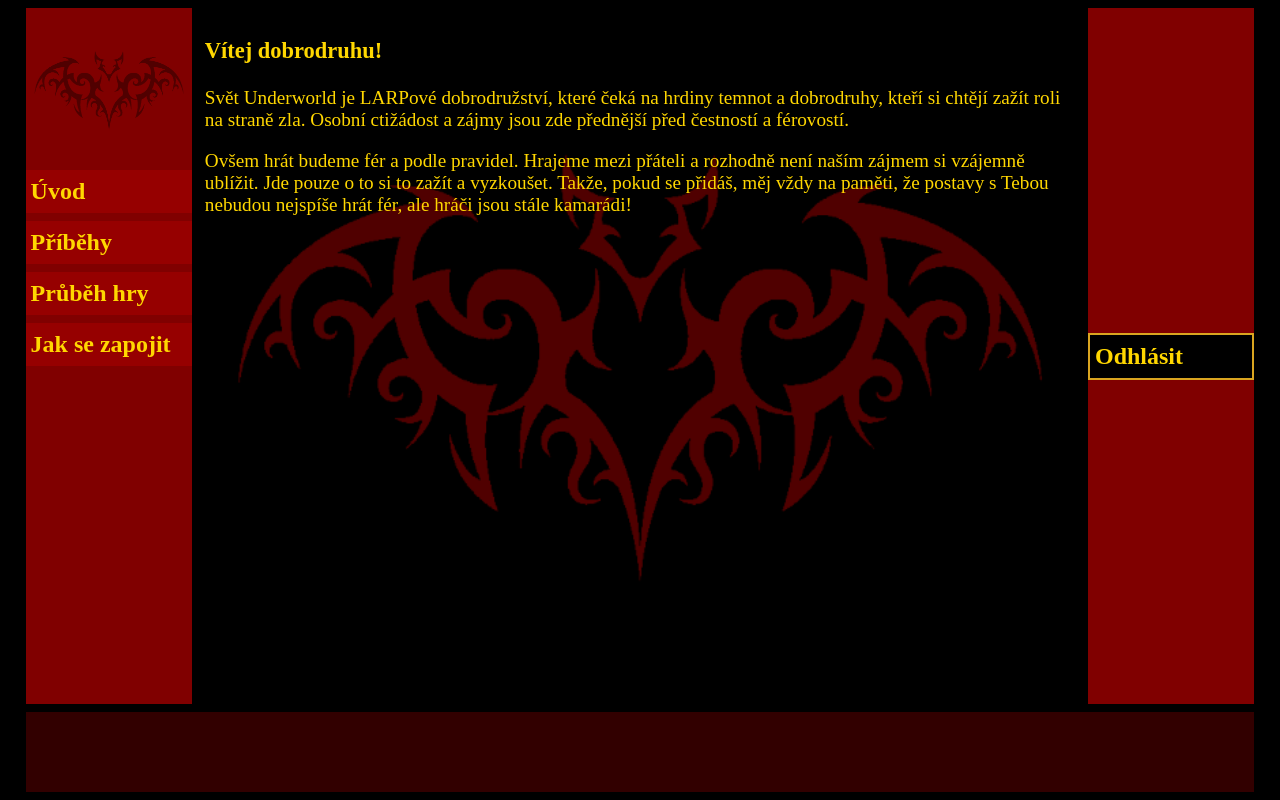
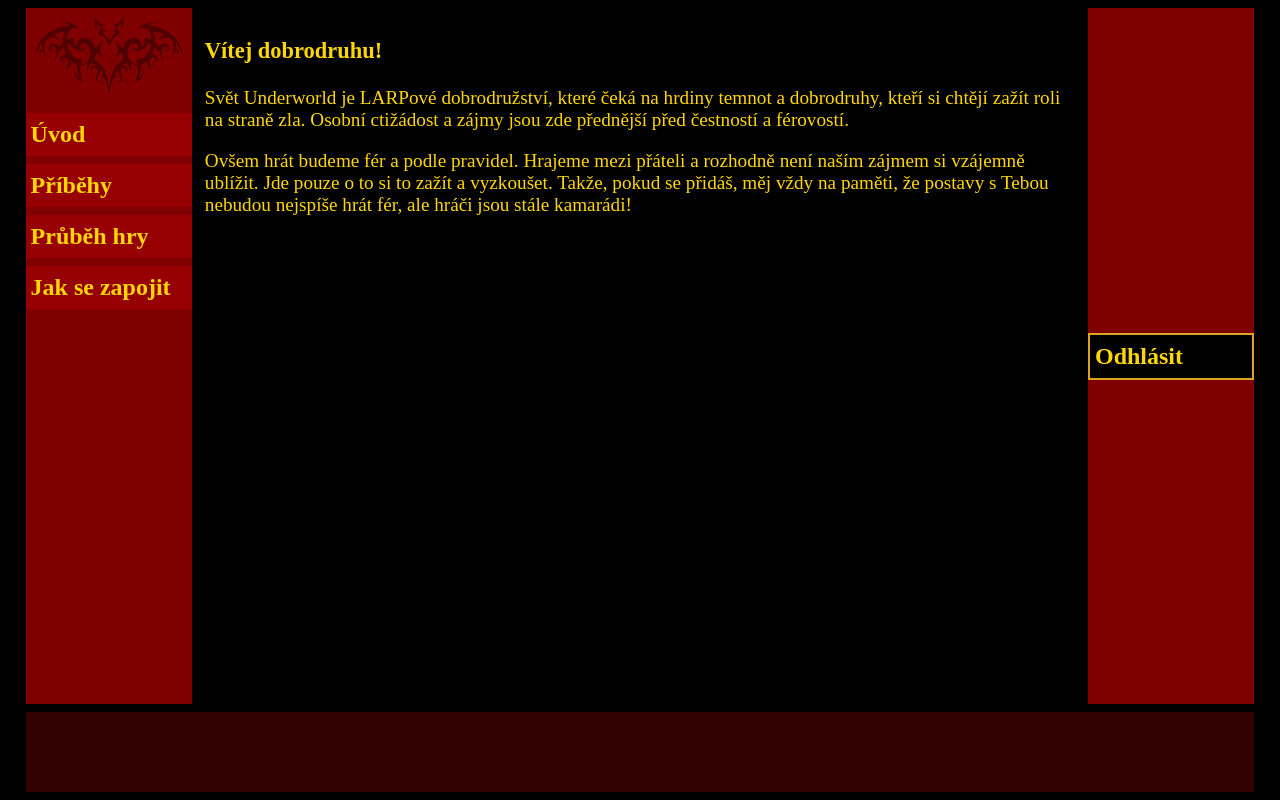
Before and after one commit to FaramosCZ/underworld, a PHP site: page /uvod.php?page=Verejny_01_uvodni_text in a window 1280 px wide. Run offline with PHP 8.4, Linux system fonts and the light colour scheme.

Commit message:
Fix the bat images - don't show the big bat under a text - make the small bat a link to a index page

```diff
--- a/menu/menu_leve.php
+++ b/menu/menu_leve.php
@@ -1,4 +1,4 @@
-<div class="menu_nadpis netopyr">&nbsp;<br /><br /></div>
+<a href="?"><img src=obrazky/vamp_red_mensi.png style="width:100%" /></a>
 
 <a class="menu_a" href="?page=Verejny_01_uvodni_text" title="Úvod">Úvod</a>
 <a class="menu_a" href="?page=Pribehy_sluzebnictva_01_cisnik" title="Příběhy">Příběhy</a>
--- a/php_lib/common_functions.php
+++ b/php_lib/common_functions.php
@@ -1,26 +1,29 @@
 <?php
 
-  // funkce, která do prostředního sloupce vloží text.
+// Funkce, která do prostředního sloupce vloží text.
 // Pokud je zadaná hodnota $_GET['page'], tak ji vyčistí od nebezpečných znaků a pokusí se najít odkazovanou stránku.
 function page_from_get()
 {
-    if (isset($_GET['page']) && !empty($_GET['page']))  // test zda je zadána hodnota v $_GET['page']
+ // Test zda je zadána hodnota v $_GET['page']
+ if( isset($_GET['page']) && !empty($_GET['page']) )
    {
-      //  echo "zobraz! <br />";
+    // Zachovám alespoň podrtržítko - původně $mypage=eregi_replace('[^0-9a-z\-\_]', '', $_GET['page']);
+    $mypage = preg_replace('[^0-9a-z\-]', '', $_GET['page']);
+    $mypage_fullpath = dirname(__FILE__, 2) . DIRECTORY_SEPARATOR . 'texty' . DIRECTORY_SEPARATOR . $mypage . '.php';
 
-        $mypage=preg_replace('[^0-9a-z\-]', '', $_GET['page']);   //zachovám alespoň podrtržítko - původně $mypage=eregi_replace('[^0-9a-z\-\_]', '', $_GET['page']);
-        $mypage_fullpath=dirname(__FILE__, 2) . DIRECTORY_SEPARATOR . 'texty' . DIRECTORY_SEPARATOR . $mypage . '.php';
-          if(file_exists($mypage_fullpath)){
+    if( file_exists($mypage_fullpath) )
+      {
        require $mypage_fullpath;
-          } else {
-          error_log("This file doesn't exist: $mypage\n", 3, FILE_ERROR);  // případné zaznamenání chyb
+      }
+    else
+      {
+       // Případné zaznamenání chyb
+       error_log("This file doesn't exist: $mypage\n", 3, FILE_ERROR);
        echo 'ERROR 404: Stránka ' . $mypage . ' neexistuje.';
       }
-       } else {
-       // pokud není hodnota v $_GET['page']zobraz úvodní stránku
-//        $uvod_fullpath=dirname(__FILE__, 2) . DIRECTORY_SEPARATOR . 'texty' . DIRECTORY_SEPARATOR . '00_logo_netopyr.php';
-//        require $uvod_fullpath;
    }
+ // Žádná hodnota v $_GET['page']; zobrazvelkého netopýra
+ else echo '<div class="netopyr" style="height:100%; width:100%"></div>';
 }
 
 ?>
--- a/texty/00_logo_netopyr.php
+++ /dev/null
@@ -1,3 +0,0 @@
-<div align="center" class="netopyr">
-
-</div>
--- a/uvod.php
+++ b/uvod.php
@@ -21,7 +21,7 @@
 
 
 
-  <div id="obsah" class="netopyr">
+  <div id="obsah">
     <?php page_from_get(); ?>
   </div>
 
```
Lines whose indentation alone changed are shown as unchanged.
